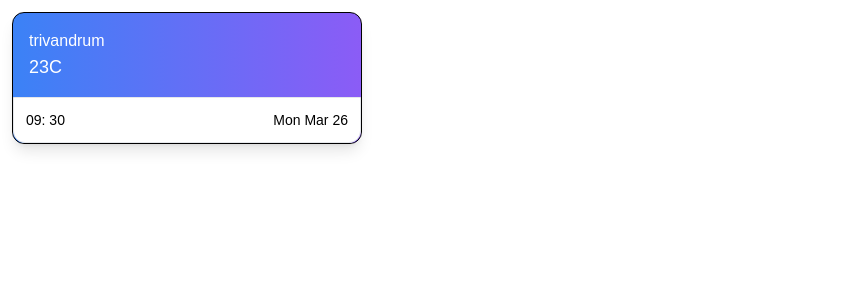
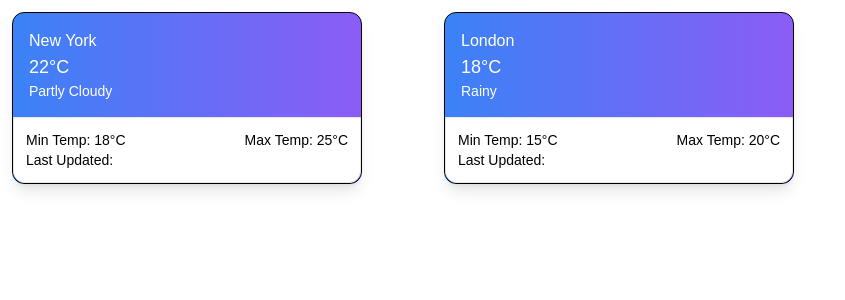
Before and after one commit to sriramEdstem/taskWeatherDashboard, a Next.js app: page / in a window 1280 px wide. Shown: the top 300 px of the page, without its empty margins (0-845 px from the left). Built offline with nearby package versions, Linux system fonts and the light colour scheme.

Commit message:
link sample data with weather card

```diff
--- a/src/app/page.tsx
+++ b/src/app/page.tsx
@@ -1,9 +1,15 @@
+import React from "react";
 import WeatherCard from "@/components/WeatherCard";
+import { weatherData } from "@/data/sample";
 
 export default function Home() {
+  const weatherGrid = weatherData.map((city) => (
+    <WeatherCard key={city.cityId} city={city} />
+  ));
+
   return (
-<div>
-<WeatherCard />
-</div>
+    <div className="grid grid-cols-1 gap-4 md:grid-cols-2 lg:grid-cols-3">
+      {weatherGrid}
+    </div>
   );
 }
--- a/src/components/WeatherCard.tsx
+++ b/src/components/WeatherCard.tsx
@@ -1,16 +1,37 @@
-export default function WeatherCard(){
-    return(
-<div className=" w-[350px] bg-gradient-to-r from-blue-500 to-violet-500 rounded-xl border-black border shadow-lg m-3">
-<div className=" text-white p-4 ">
-  <h2>trivandrum</h2>
-  <p className="text-lg">23C</p>
-</div>
-<div className="bg-white text-black  rounded-b-xl  p-3 pb-[-12px] border">
-  <div className="flex justify-between">
-  <p className="text-sm">09: 30</p>
-  <p className="text-sm">Mon Mar 26</p>
-  </div>
-  </div>
-</div>
-    )
+interface City {
+  cityId: string;
+  name: string;
+  current: {
+    temp: number;
+    condition: string;
+    humidity: number;
+    windSpeed: number;
+  };
+  forecast: {
+    maxTemp: number;
+    minTemp: number;
+    sunrise: string;
+    sunset: string;
+  };
 }
+
+export default function WeatherCard({ city }: { city: City }) {
+  return (
+    <div className="w-[350px] bg-gradient-to-r from-blue-500 to-violet-500 rounded-xl border-black border shadow-lg m-3">
+      <div className="text-white p-4">
+        <h2>{city.name}</h2>
+        <p className="text-lg">{city.current.temp}°C</p>
+        <p className="text-sm">{city.current.condition}</p>
+      </div>
+      <div className="bg-white text-black rounded-b-xl p-3 pb-[-12px] border">
+        <div className="flex justify-between">
+          <p className="text-sm">Min Temp: {city.forecast.minTemp}°C</p>
+          <p className="text-sm">Max Temp: {city.forecast.maxTemp}°C</p>
+        </div>
+        <div className="flex justify-between">
+          <p className="text-sm">Last Updated: </p>
+        </div>
+      </div>
+    </div>
+  );
+}
--- /dev/null
+++ b/src/data/sample.ts
@@ -0,0 +1,64 @@
+export const weatherData = [
+  {
+    cityId: "NYC",
+    name: "New York",
+    current: {
+      temp: 22,
+      condition: "Partly Cloudy",
+      humidity: 65,
+      windSpeed: 12,
+      pressure: 1015,
+      visibility: 10,
+    },
+    hourly: [
+      {
+        time: "12:00",
+        temp: 22,
+        condition: "Partly Cloudy",
+      },
+      {
+        time: "13:00",
+        temp: 23,
+        condition: "Sunny",
+      },
+      // ... more hourly data
+    ],
+    forecast: {
+      maxTemp: 25,
+      minTemp: 18,
+      sunrise: "06:30",
+      sunset: "20:15",
+    },
+  },
+  {
+    cityId: "LON",
+    name: "London",
+    current: {
+      temp: 18,
+      condition: "Rainy",
+      humidity: 75,
+      windSpeed: 15,
+      pressure: 1012,
+      visibility: 8,
+    },
+    hourly: [
+      {
+        time: "12:00",
+        temp: 18,
+        condition: "Rainy",
+      },
+      {
+        time: "13:00",
+        temp: 19,
+        condition: "Cloudy",
+      },
+      // ... more hourly data
+    ],
+    forecast: {
+      maxTemp: 20,
+      minTemp: 15,
+      sunrise: "05:45",
+      sunset: "21:00",
+    },
+  },
+];
```
